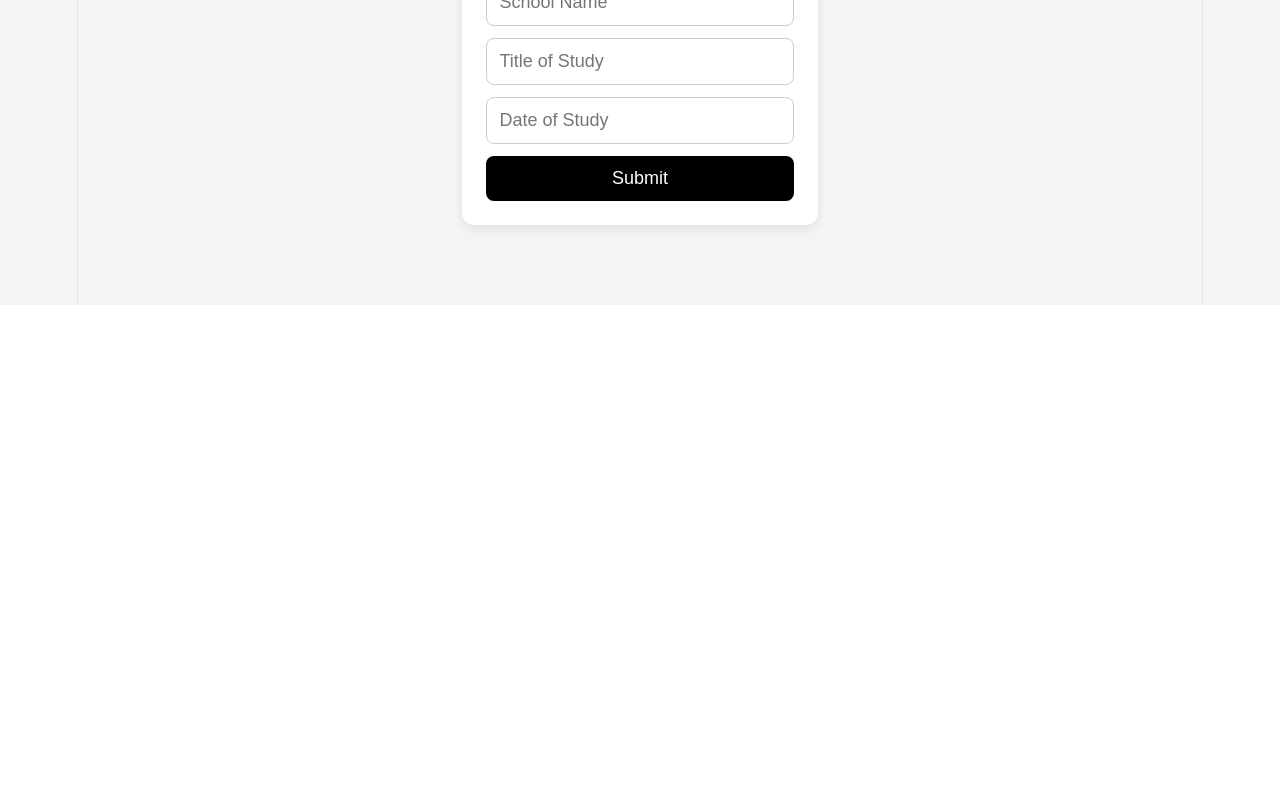
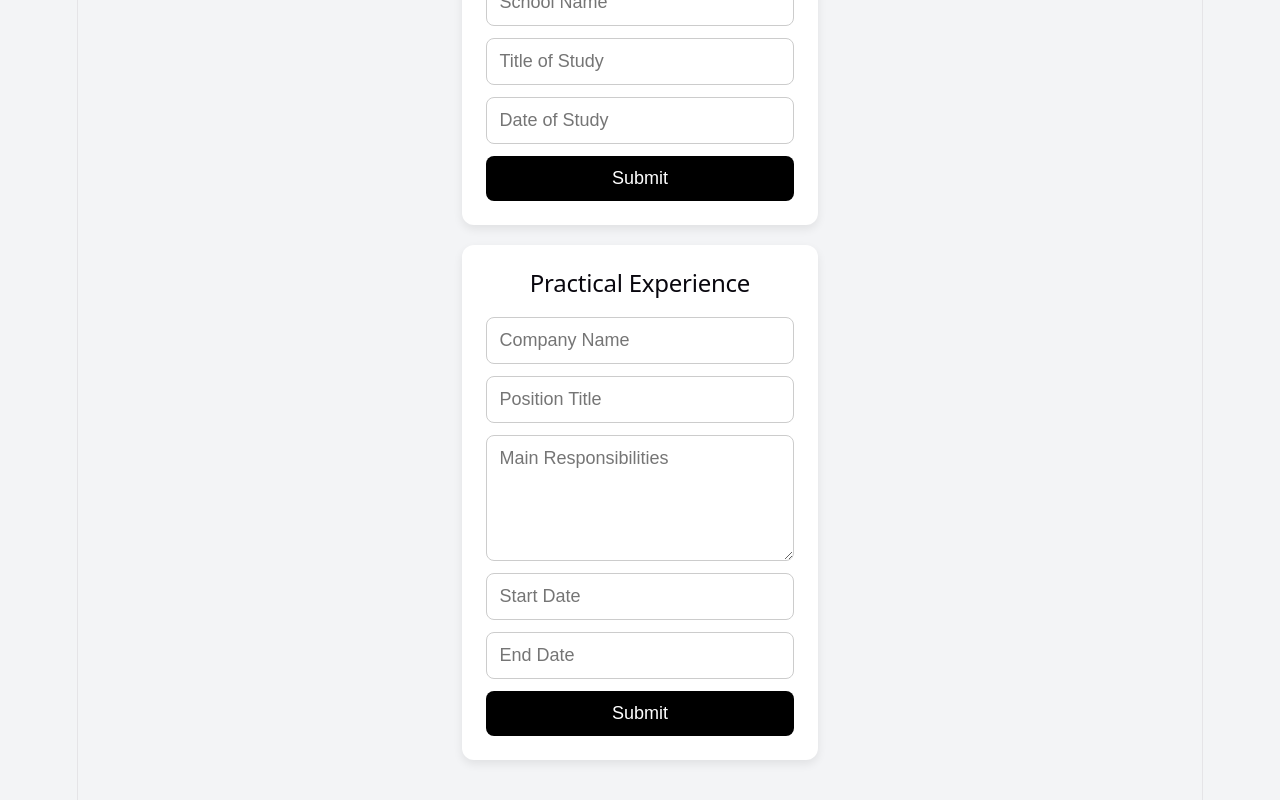
Before and after one commit to BUSISWABILIBILI/cv-application, a React (Vite) app: page / in a window 1280 px wide. Shown: the part 580-1380 px from the top of the page. Before the commit the page ends 885 px from the top, so only its background shows below. Built offline with nearby package versions, Linux system fonts and the light colour scheme.

Commit message:
feat: add practical experience form component

```diff
--- a/src/App.jsx
+++ b/src/App.jsx
@@ -1,6 +1,7 @@
 import "./App.css";
 import GeneralInfo from "./components/GeneralInfo";
 import EducationInfo from "./components/EducationInfo";
+import ExperienceInfo from "./components/ExperienceInfo";
 
 function App() {
   return (
@@ -8,6 +9,7 @@ function App() {
       <h1>CV Application</h1>
       <GeneralInfo />
       <EducationInfo />
+      <ExperienceInfo />
     </div>
   );
 }
--- /dev/null
+++ b/src/components/ExperienceInfo.jsx
@@ -0,0 +1,99 @@
+import { useState } from "react";
+import "../styles/ExperienceInfo.css";
+
+export default function ExperienceInfo() {
+  const [isEditing, setIsEditing] = useState(true);
+
+  const [experienceInfo, setExperienceInfo] = useState({
+    company: "",
+    position: "",
+    responsibilities: "",
+    startDate: "",
+    endDate: "",
+  });
+
+  function handleChange(e) {
+    const { name, value } = e.target;
+
+    setExperienceInfo({
+      ...experienceInfo,
+      [name]: value,
+    });
+  }
+
+  function handleSubmit(e) {
+    e.preventDefault();
+    setIsEditing(false);
+  }
+
+  return (
+    <div className="experience-section">
+      <h2>Practical Experience</h2>
+
+      {isEditing ? (
+        <form onSubmit={handleSubmit}>
+          <input
+            type="text"
+            name="company"
+            placeholder="Company Name"
+            value={experienceInfo.company}
+            onChange={handleChange}
+          />
+
+          <input
+            type="text"
+            name="position"
+            placeholder="Position Title"
+            value={experienceInfo.position}
+            onChange={handleChange}
+          />
+
+          <textarea
+            name="responsibilities"
+            placeholder="Main Responsibilities"
+            value={experienceInfo.responsibilities}
+            onChange={handleChange}
+          />
+
+          <input
+            type="text"
+            name="startDate"
+            placeholder="Start Date"
+            value={experienceInfo.startDate}
+            onChange={handleChange}
+          />
+
+          <input
+            type="text"
+            name="endDate"
+            placeholder="End Date"
+            value={experienceInfo.endDate}
+            onChange={handleChange}
+          />
+
+          <button type="submit">Submit</button>
+        </form>
+      ) : (
+        <div className="experience-preview">
+          <p>
+            <strong>Company:</strong> {experienceInfo.company}
+          </p>
+          <p>
+            <strong>Position:</strong> {experienceInfo.position}
+          </p>
+          <p>
+            <strong>Responsibilities:</strong> {experienceInfo.responsibilities}
+          </p>
+          <p>
+            <strong>From:</strong> {experienceInfo.startDate}
+          </p>
+          <p>
+            <strong>Until:</strong> {experienceInfo.endDate}
+          </p>
+
+          <button onClick={() => setIsEditing(true)}>Edit</button>
+        </div>
+      )}
+    </div>
+  );
+}
--- /dev/null
+++ b/src/styles/ExperienceInfo.css
@@ -0,0 +1,42 @@
+.experience-section {
+  background-color: white;
+  padding: 24px;
+  border-radius: 12px;
+  margin-bottom: 20px;
+  box-shadow: 0 4px 10px rgba(0, 0, 0, 0.08);
+}
+
+.experience-section h2 {
+  margin-bottom: 20px;
+}
+
+.experience-section form,
+.experience-preview {
+  display: flex;
+  flex-direction: column;
+  gap: 12px;
+}
+
+.experience-section input,
+.experience-section textarea {
+  padding: 12px;
+  border: 1px solid #ccc;
+  border-radius: 8px;
+  font-size: 1rem;
+  font-family: inherit;
+}
+
+.experience-section textarea {
+  min-height: 100px;
+  resize: vertical;
+}
+
+.experience-section button {
+  padding: 12px;
+  border: none;
+  border-radius: 8px;
+  background-color: black;
+  color: white;
+  cursor: pointer;
+  font-size: 1rem;
+}
```
